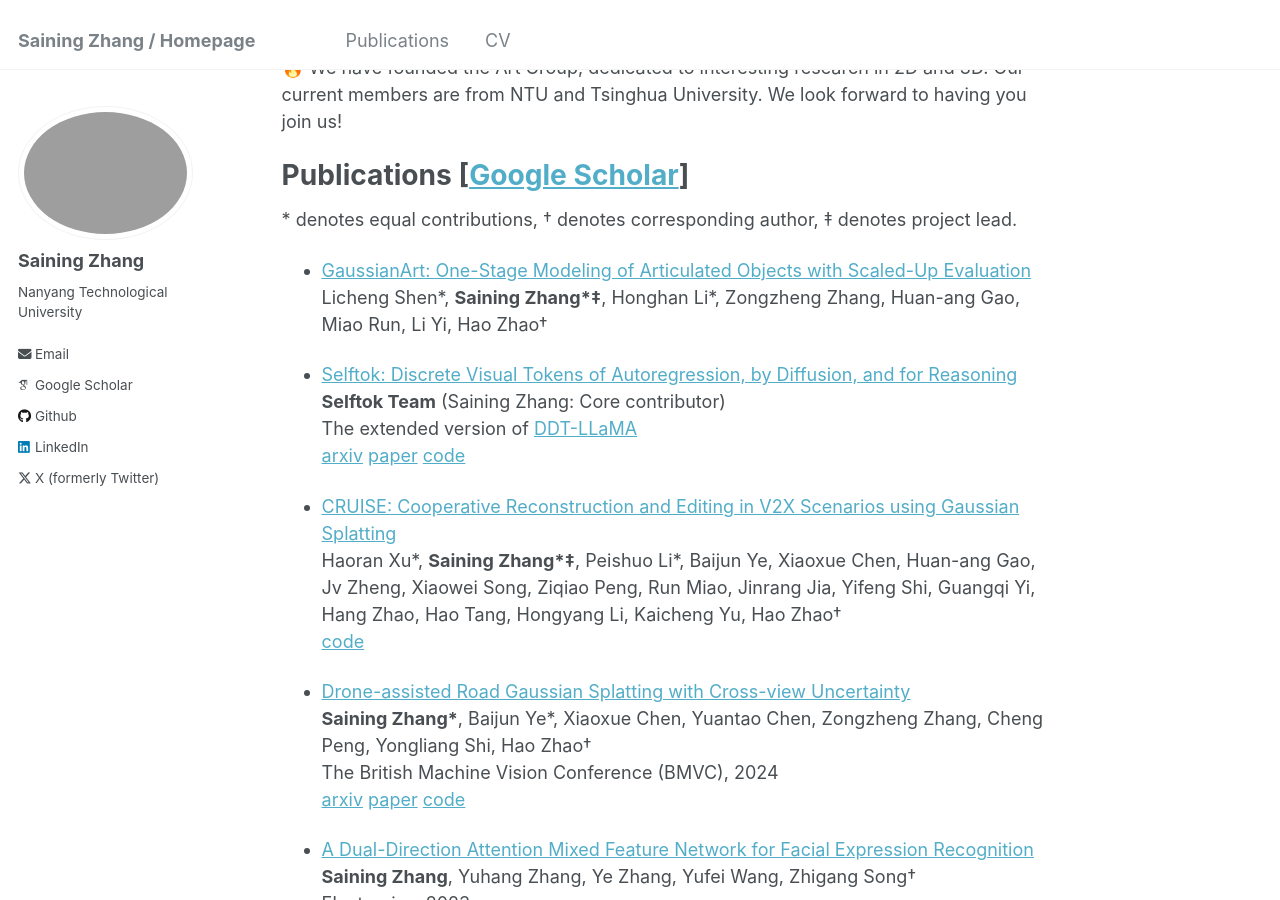
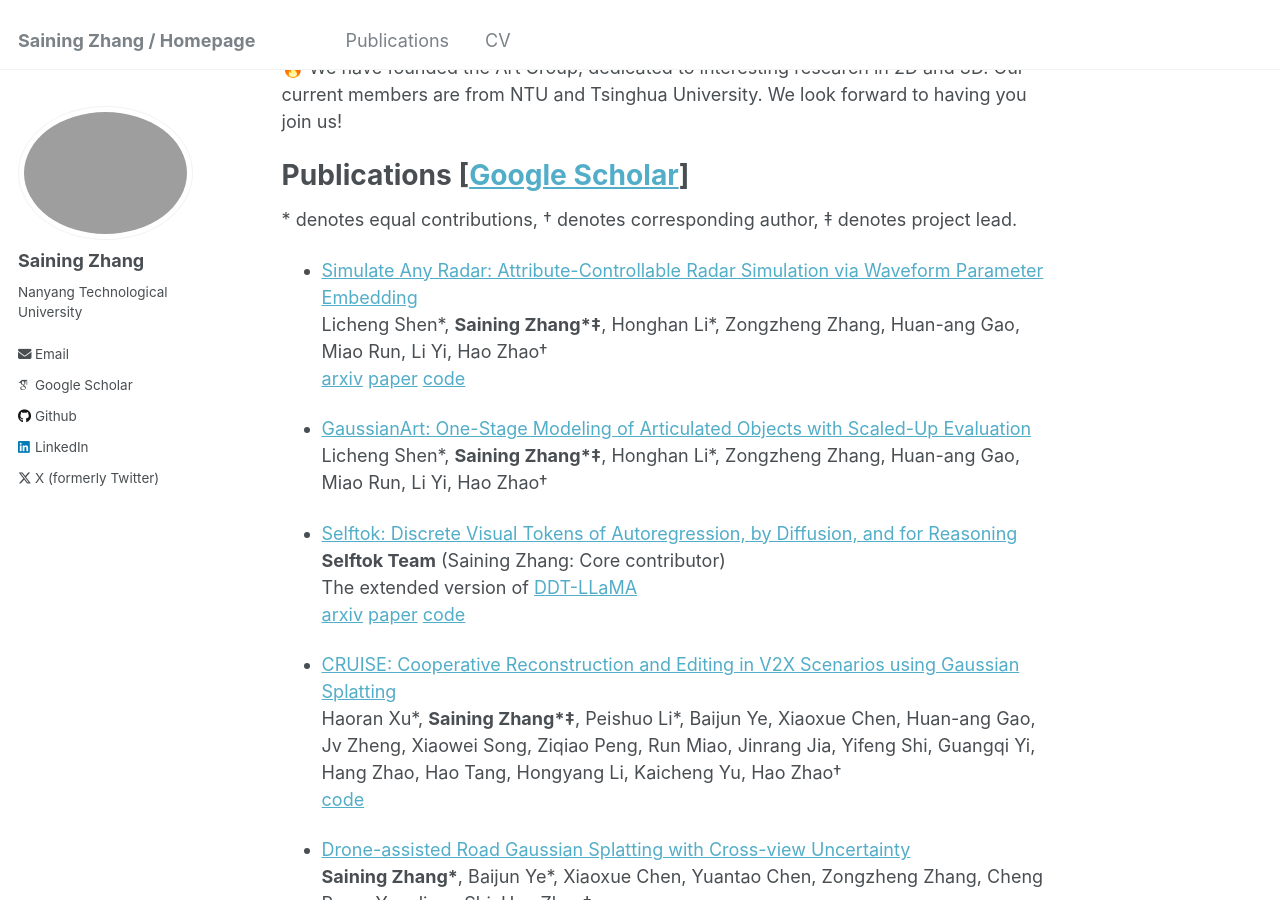
Before and after one commit to SainingZhang/SainingZhang.github.io, a Jekyll site: the page built from _pages/about.md, in a window 1280 px wide and 900 px high, scrolled down 509 px. Built offline with Jekyll 4.4.1, drawn with Linux system fonts in a browser that asks for light colours; some web fonts are replaced.

Commit message:
Update about.md

```diff
--- a/_pages/about.md
+++ b/_pages/about.md
@@ -22,6 +22,10 @@ News
 Publications \[[Google Scholar](https://scholar.google.com/citations?user=P4efBMcAAAAJ&hl=zh-CN)\]
 ======
 \* denotes equal contributions, † denotes corresponding author, ‡ denotes project lead.
+
+* [Simulate Any Radar: Attribute-Controllable Radar Simulation via Waveform Parameter Embedding](https://zhuxing0.github.io/projects/SA-Radar/)
+  Licheng Shen\*, **Saining Zhang\*‡**, Honghan Li\*, Zongzheng Zhang, Huan-ang Gao, Miao Run, Li Yi, Hao Zhao†
+   [arxiv](https://arxiv.org/abs/2506.03134) [paper](https://arxiv.org/pdf/2506.03134) [code](https://github.com/zhuxing0/SA-Radar)
 
 * [GaussianArt: One-Stage Modeling of Articulated Objects with Scaled-Up Evaluation](https://sainingzhang.github.io/project/gaussianart/)
   Licheng Shen\*, **Saining Zhang\*‡**, Honghan Li\*, Zongzheng Zhang, Huan-ang Gao, Miao Run, Li Yi, Hao Zhao†
```
